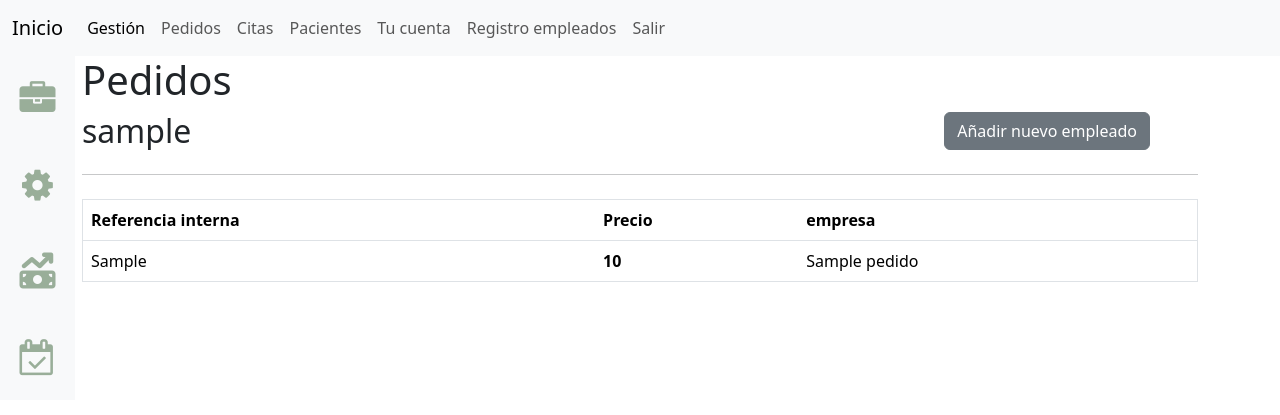
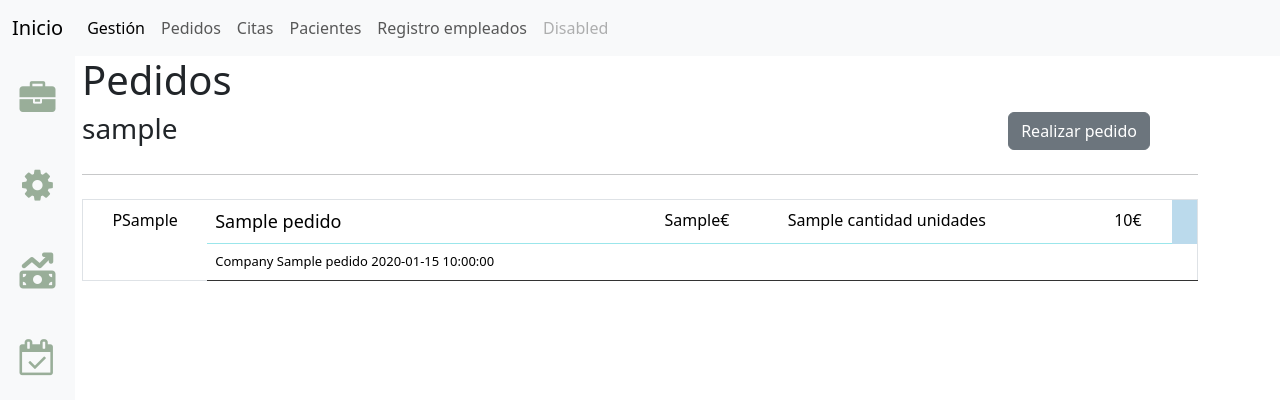
Before and after one commit to Pablocce/proyecto_tfg, a Flask app: page /pedidos in a window 1280 px wide. Shown: the top 415 px of the page. Run offline with Flask 3, Linux system fonts and the light colour scheme; a user stored in the database is signed in; a database or web service that is not in the repository returns one stand-in record (values such as "Sample title"); some libraries are stand-ins or nearby versions.

Commit message:
commit new versiom

```diff
--- a/flask/project_master/clinicadental/app.py
+++ b/flask/project_master/clinicadental/app.py
@@ -258,19 +258,16 @@ def warehouse():
     cur = conn.cursor()
 
     #select para mostrar los pedidos
-    cur.execute("SELECT id_pedido,precioTotalUnidad,nombre_empresa,username from pedidos p join supplier produc on p.id_empresa=produc.id_empresa join Users on p.id_usuario=Users.id_user")
+    cur.execute("SELECT id_pedido,nombreProduc,precUnidad,cantidad,precioTotalUnidad,fecha,nombre_empresa from pedidos p join supplier su on p.id_empresa=su.id_empresa join product produ on p.id_producto=produ.id_producto")
     user_data = cur.fetchall()
-    print(user_data)
 
     # select para empresa
     cur.execute("SELECT * from supplier")
     empresa=cur.fetchall()
-    print(empresa)
 
     # select para productos
     cur.execute("SELECT * from product")
     productos=cur.fetchall()
-    print(productos)
 
     cur.close()
     conn.close()
--- a/flask/project_master/clinicadental/templates/modifyemp.html
+++ b/flask/project_master/clinicadental/templates/modifyemp.html
@@ -11,7 +11,7 @@
 </head>
 
 <body>
-    <div class="contenedor center">
+    <div class="contenedor text-center">
         <br>
         <legend class="border-bottom">
             <div class="titulo">Registro empleados</div>
--- a/flask/project_master/clinicadental/templates/warehouse.html
+++ b/flask/project_master/clinicadental/templates/warehouse.html
@@ -1,5 +1,3 @@
-<!-- #Para testear ----------------------------------------------------------------------------------------------------- -->
-
 <!DOCTYPE html>
 
 <html>
@@ -37,6 +35,7 @@
 			/* Colapsar bordes de celda */
 			border: 1px solid #CCC;
 			/* Borde alrededor de la tabla */
+
 		}
 
 
@@ -118,6 +117,29 @@
 			float: right;
 			width: 95%;
 		}
+		#abajo {
+			border-bottom: #333;
+
+		}
+		#nombreEmpresayfecha{
+			font-size: small;
+
+		}
+		#id_producto{
+			font-size: 18;
+			text-align: center;
+			width: auto;
+			border-bottom: #333;
+
+		}
+		#nombreProduc{
+			font-size: large;
+		}
+		#arriba{
+			border-top: #333;
+			border-bottom: #9be6eb;
+		}
+
 	</style>
 	<script src="https://code.jquery.com/jquery-3.3.1.slim.min.js"></script>
 	<script src="https://cdnjs.cloudflare.com/ajax/libs/popper.js/1.14.7/umd/popper.min.js"></script>
@@ -135,22 +157,25 @@
 				<span class="navbar-toggler-icon"></span>
 			</button>
 			<div class="collapse navbar-collapse" id="navbarNav">
-                <ul class="navbar-nav ">
-                    <!-- Parte derecha de la barra de navegación-->
-                    <div class="navbar-nav">
-                        {% if current_user.is_authenticated %}
+				<ul class="navbar-nav">
+					<li class="nav-item">
 						<a class="nav-link active" aria-current="page" href="/gestion">Gestión</a>
-                            <a class="nav-item nav-link" href="/pedidos">Pedidos</a>
-                            <a class="nav-item nav-link" href="/citas">Citas</a>
-                            <a class="nav-item nav-link" href="/pacientes">Pacientes</a>
-                            <a class="nav-item nav-link" href="/account">Tu cuenta</a>
-                            <a class="nav-item nav-link" href="/register">Registro empleados</a>
-                            <a class="nav-item nav-link" href="/logout">Salir</a>
-                        {% else %}
-                            <a class="nav-item nav-link" href="/login">Acceso</a>
-                            <a class="nav-item nav-link" href="/register">Registro empleados</a>
-                        {% endif %}
-                    </div>
+					</li>
+					<li class="nav-item">
+						<a class="nav-link" href="/pedidos">Pedidos</a>
+					</li>
+					<li class="nav-item">
+						<a class="nav-link" href="#">Citas</a>
+					</li>
+					<li class="nav-item">
+						<a class="nav-link" href="#">Pacientes</a>
+					</li>
+					<li class="nav-item">
+						<a class="nav-link" href="/register">Registro empleados</a>
+					</li>
+					<li class="nav-item">
+						<a class="nav-link disabled" href="#" tabindex="-1" aria-disabled="true">Disabled</a>
+					</li>
 				</ul>
 			</div>
 		</div>
@@ -161,15 +186,18 @@
 		integrity="sha512-iecdLmaskl7CVkqkXNQ/ZH/XLlvWZOJyj7Yy7tcenmpD1ypASozpmT/E0iPtmFIB46ZmdtAc9eNBvH0H/ZpiBw=="
 		crossorigin="anonymous" referrerpolicy="no-referrer" />
 	<link rel="stylesheet" href="https://cdnjs.cloudflare.com/ajax/libs/font-awesome/4.7.0/css/font-awesome.min.css">
+
+
     <div id="contenedor">
 		<div class="icon-bar" id="left">
-            <a href="#" onclick="mostrarContenido('empleados')" id="empleados-btn"><i class="fa fa-briefcase"></i></a>
+			<a href="#" onclick="mostrarContenido('pedidos')" id="pedidos-btn"><i class="fa fa-briefcase"></i></a>
 			<a href="#" onclick="mostrarContenido('ajustes')" id="ajustes-btn"><i class="fa fa-gear"></i></a>
 			<a href="#" onclick="mostrarContenido('productos')" id="productos-btn"><i
 					class="fa fa-money-bill-trend-up"></i></a>
-            <a href="#" onclick="mostrarContenido('horario')" id="horario-btn"><i class="fa fa-calendar-check"></i></a>
+			<a href="#" onclick="mostrarContenido('empresas')" id="empresas-btn"><i class="fa fa-calendar-check"></i></a>
 		</div>
 	</div>
+    <div id="pedidos">
         <div class="container">
 		<div class="row">
 			<div class="col md-12">
@@ -179,28 +207,34 @@
 						<button type="button" class="btn btn-sucess float-right" data-toggle="modal"
 							data-target="#mymodal"></button>
 					</h1>
-                    <h2 id="gestion-titulo"> {{ pedidos[0][3] }}
+					<h3 id="gestion-titulo">
+                        {{ current_user.username}}
 						<button type="button" class="btn btn-secondary btn-xs" data-toggle="modal"
 							data-target="#mymodal">
-                            Añadir nuevo empleado
+							Realizar pedido
 						</button>
-                    </h2>
+					</h3>
 					<hr class="my-4">
 
 					<table class="table table-hover">
 
-                        <tr>
-                            <th>Referencia interna</th>
-                            <th>Precio</th>
-                            <th>empresa</th>
-                        </tr>
 
 						{% for row in pedidos %}
 
-                        <tr>
-                            <td>{{row[0]}}</td>
-                            <th>{{row[1]}}</th>
-                            <td>{{row[2]}}</td>
+						<tr id="arriba">
+							<td id="id_producto" rowspan="2">P{{row[0]}}</td>
+							<td id="nombreProduc"> {{row[1]}}</td>
+							<td id="precioUnidad"> {{row[2]}}€</td>
+							<td id="Cantidad"> {{row[3]}} unidades</td>
+							<td id="precioTotalUnidad"> {{row[2]*row[3]}}€</td>
+
+						</tr>
+						<tr id="abajo">
+							<td id="nombreEmpresayfecha">Company {{row[6]}}	     {{row[5]}}</td>
+							<td></td>
+							<td></td>
+							<td></td>
+							<td></td>
 						</tr>
 
 						{% endfor %}
@@ -216,6 +250,77 @@
 		</div>
 	    </div>
     </div>
+
+
+    <div id="ajustes" style="display:none;">
+        esto son ajustes
+    </div>
+    <div id="productos" style="display:none;">
+        productos
+    </div>
+    <div id="empresas" style="display:none;">
+        esto son empresas
+    </div>
+
+	</div>
+
+
+    <script>
+        function mostrarContenido(opcionSeleccionada) {
+            var pedidosBtn = document.getElementById('pedidos-btn');
+            var ajustesBtn = document.getElementById('ajustes-btn');
+            var productosBtn = document.getElementById('productos-btn');
+            var empresasBtn = document.getElementById('empresas-btn');
+
+            if (opcionSeleccionada === 'pedidos') {
+                document.getElementById('pedidos').style.display = "block";
+                document.getElementById('ajustes').style.display = "none";
+                document.getElementById('productos').style.display = "none";
+                document.getElementById('empresas').style.display = "none";
+                pedidosBtn.classList.add("active");
+                ajustesBtn.classList.remove("active");
+                empresasBtn.classList.remove("active");
+                productosBtn.classList.remove("active");
+            } else if (opcionSeleccionada === 'ajustes') {
+                document.getElementById('pedidos').style.display = "none";
+                document.getElementById('ajustes').style.display = "block";
+                document.getElementById('productos').style.display = "none";
+                document.getElementById('empresas').style.display = "none";
+                pedidosBtn.classList.remove("active");
+                ajustesBtn.classList.add("active");
+                empresasBtn.classList.remove("active");
+                productosBtn.classList.remove("active");
+            } else if (opcionSeleccionada === 'productos') {
+                document.getElementById('pedidos').style.display = "none";
+                document.getElementById('ajustes').style.display = "none";
+                document.getElementById('productos').style.display = "block";
+                document.getElementById('empresas').style.display = "none";
+                pedidosBtn.classList.remove("active");
+                ajustesBtn.classList.remove("active");
+                empresasBtn.classList.remove("active");
+                productosBtn.classList.add("active");
+            } else if (opcionSeleccionada === 'empresas') {
+                document.getElementById('pedidos').style.display = "none";
+                document.getElementById('ajustes').style.display = "none";
+                document.getElementById('productos').style.display = "none";
+                document.getElementById('empresas').style.display = "block";
+                pedidosBtn.classList.remove("active");
+                ajustesBtn.classList.remove("active");
+                productosBtn.classList.remove("active");
+                empresasBtn.classList.add("active");
+
+            }
+        }
+
+
+    </script>
+
+<script src="https://code.jquery.com/jquery-3.6.0.min.js"></script>
+<script src="https://cdn.jsdelivr.net/npm/bootstrap@5.3.0-alpha3/dist/js/bootstrap.bundle.min.js"
+    integrity="sha384-Gy4Q+YAFv5BXzynKC8PfdZKbQ5pr1vLXLdWt8Xj05ePpjCilcbvID+TGnyx8InMh"
+    crossorigin="anonymous"></script>
+
+
 </body>
 
 </html>
```
Lines whose indentation alone changed are shown as unchanged.
